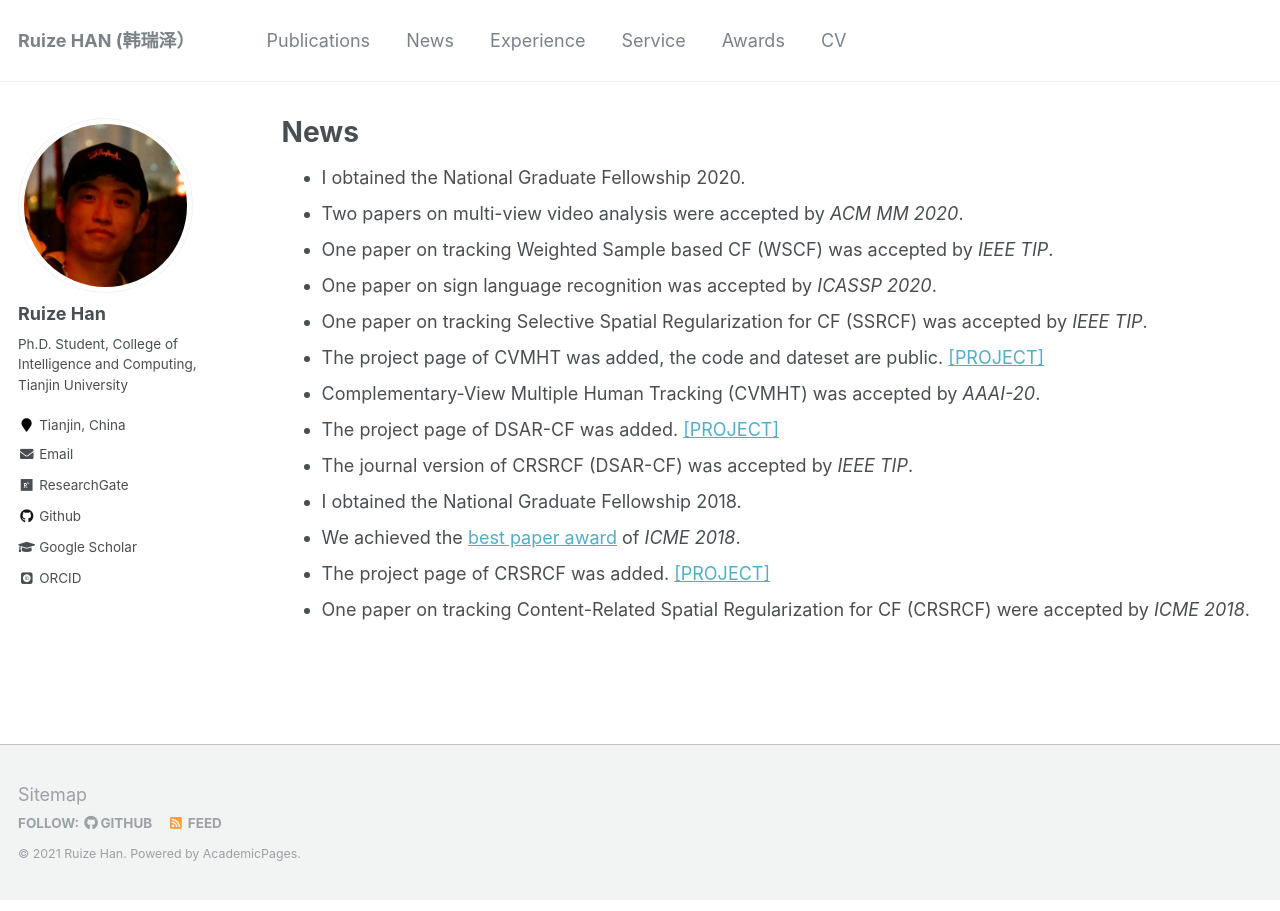
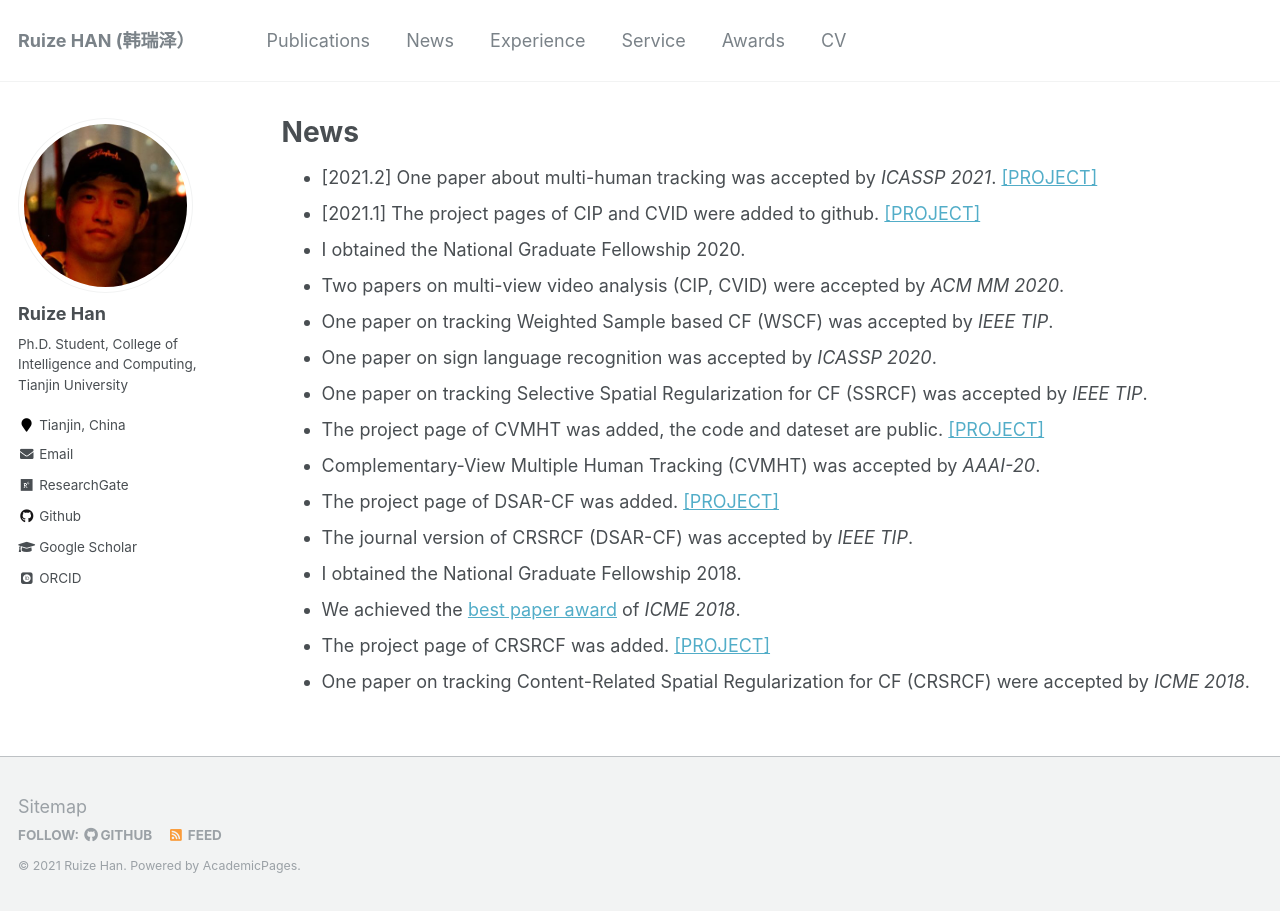
Before and after one commit to RuizeHan/RuizeHan.github.io, a Jekyll site: the page built from _pages/news.md, in a window 1280 px wide. Built offline with Jekyll 4.4.1, drawn with Linux system fonts in a browser that asks for light colours; some web fonts are replaced.

Commit message:
20210207

```diff
--- a/_pages/news.md
+++ b/_pages/news.md
@@ -8,9 +8,10 @@ redirect_from:
 ---
 
 {% include base_path %}
-
+* [2021.2] One paper about multi-human tracking was accepted by _ICASSP 2021_. [[PROJECT]](https://github.com/github19970909/NSMHT)
+* [2021.1] The project pages of CIP and CVID were added to github. [[PROJECT]](https://github.com/HanRuize)
 * I obtained the National Graduate Fellowship 2020.
-* Two papers on multi-view video analysis were accepted by _ACM MM 2020_.
+* Two papers on multi-view video analysis (CIP, CVID) were accepted by _ACM MM 2020_.
 * One paper on tracking Weighted Sample based CF (WSCF) was accepted by _IEEE TIP_.
 * One paper on sign language recognition was accepted by _ICASSP 2020_.
 * One paper on tracking Selective Spatial Regularization for CF (SSRCF) was accepted by _IEEE TIP_.
```
Also changed, not shown: _pages/cv.md (+1 -1 lines), _pages/publications.md (deleted, +0 -16 lines).
